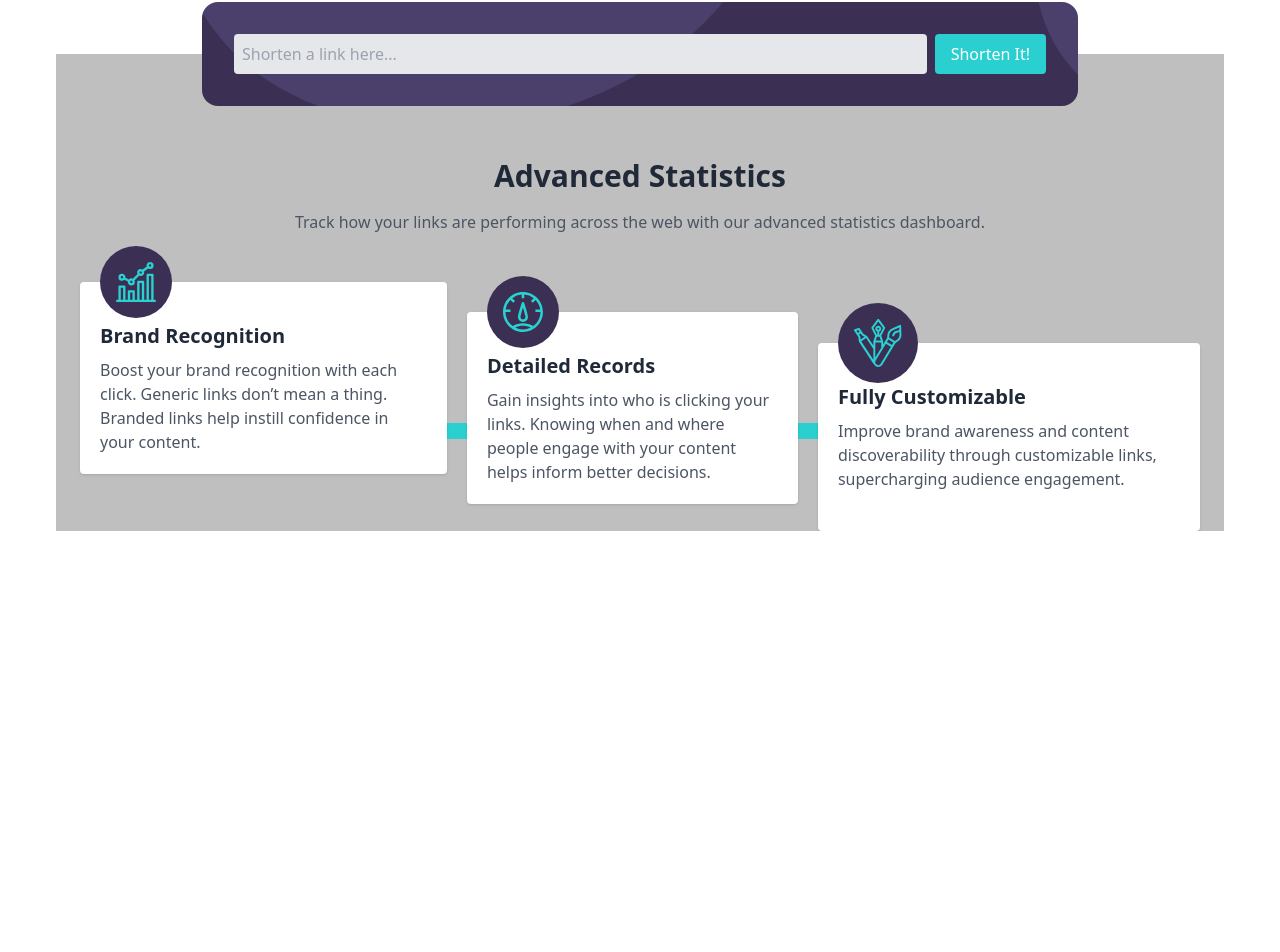
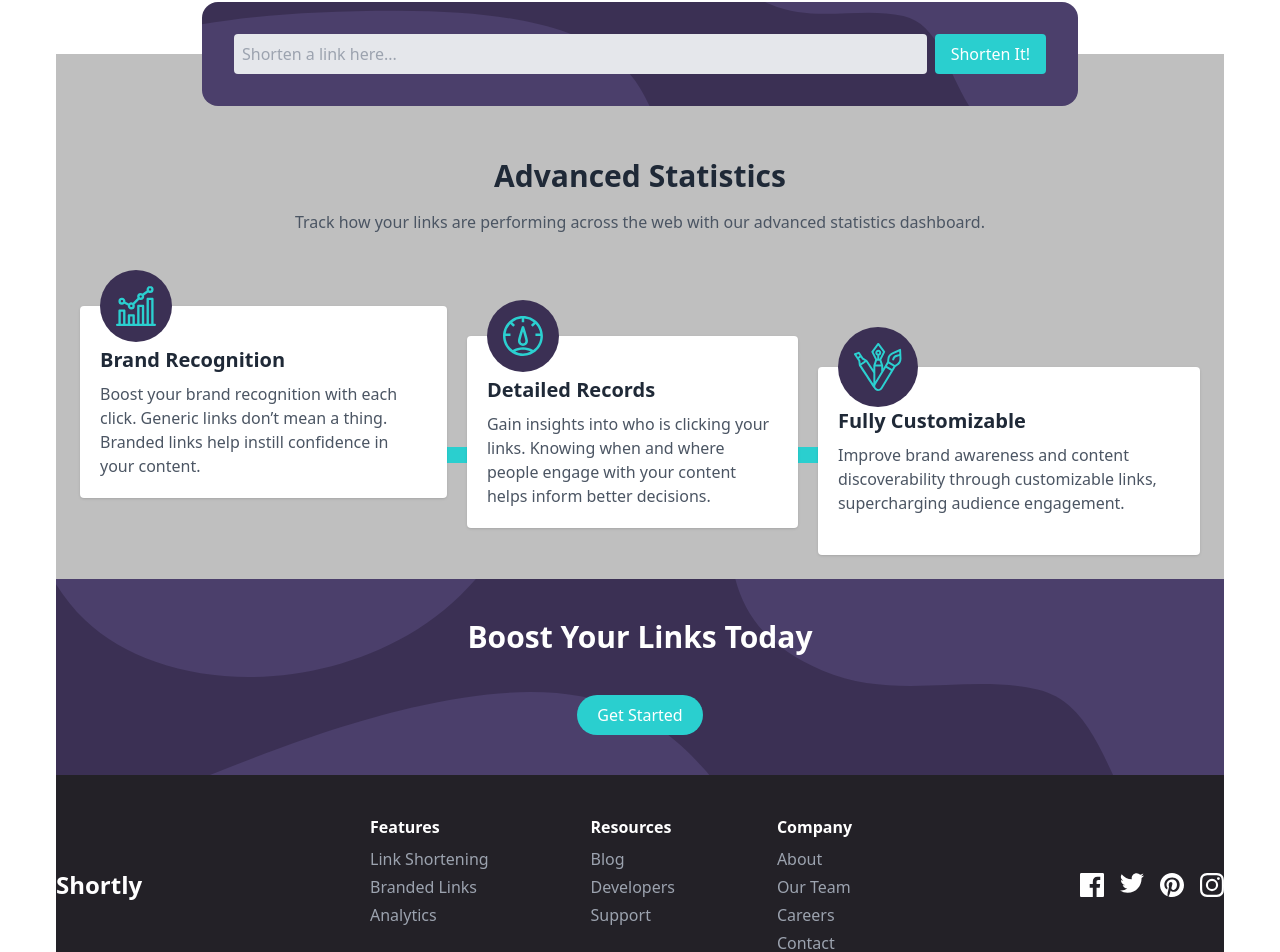
Before and after one commit to TraderJoe97/url-shortening-api, a React (Vite) app: page / in a window 1280 px wide. Shown: the part 818-1770 px from the top of the page. Before the commit the page ends 1349 px from the top, so only its background shows below. Built offline with nearby package versions, Linux system fonts and the light colour scheme.

Commit message:
create footer componet

```diff
--- a/src/App.tsx
+++ b/src/App.tsx
@@ -3,6 +3,8 @@ import Hero from '@/components/Hero'
 import heroImg from '@/assets/illustration-working.svg'
 import LinkShortener from '@/components/LinkShortener'
 import Statistics from '@/components/Statistics'
+import BoostLinks from '@/components/BoostLinks'
+import Footer from '@/components/Footer'
 function App() {
 
   return (
@@ -22,6 +24,8 @@ function App() {
           </div>
           <Statistics/>
         </div>
+        <BoostLinks/>
+        <Footer/>
       </div>
     </>
   )
--- /dev/null
+++ b/src/components/BoostLinks.tsx
@@ -0,0 +1,14 @@
+import React from 'react';
+
+const boostLinks: React.FC = () => {
+  return (
+    <div className="flex flex-col customBackground2 p-5 place-content-center align-center justify-items-center">
+      <h2 className="text-3xl m-5 font-bold text-center text-white">Boost Your Links Today</h2>
+      <div className="flex p-5 place-content-center">
+        <button className="btnPrimary py-2 px-5 rounded-full">Get Started</button>
+      </div>
+    </div>
+  );
+};
+
+export default boostLinks;
--- /dev/null
+++ b/src/components/Footer.tsx
@@ -0,0 +1,60 @@
+import React from 'react';
+import iconFacebook from '@/assets/icon-facebook.svg'
+import iconTwitter from '@/assets/icon-twitter.svg'
+import iconInstagram from '@/assets/icon-instagram.svg'
+import iconPinterest from '@/assets/icon-pinterest.svg'
+
+const Footer:React.FC = () => {
+  return (
+    <footer className="bg-Very_Dark_Violet text-white py-10">
+      <div className="container mx-auto flex flex-col lg:flex-row justify-between items-center">
+
+        {/* Brand Name */}
+        <div className="mb-6 lg:mb-0">
+          <h2 className="text-2xl font-bold">Shortly</h2>
+        </div>
+
+        {/* Footer Links */}
+        <div className="flex flex-wrap justify-around w-full lg:w-1/2">
+          <div className="mb-6 lg:mb-0">
+            <h3 className="font-semibold mb-2">Features</h3>
+            <ul className="space-y-1">
+              <li><a href="#" className="text-gray-400 hover:text-white">Link Shortening</a></li>
+              <li><a href="#" className="text-gray-400 hover:text-white">Branded Links</a></li>
+              <li><a href="#" className="text-gray-400 hover:text-white">Analytics</a></li>
+            </ul>
+          </div>
+
+          <div className="mb-6 lg:mb-0">
+            <h3 className="font-semibold mb-2">Resources</h3>
+            <ul className="space-y-1">
+              <li><a href="#" className="text-gray-400 hover:text-white">Blog</a></li>
+              <li><a href="#" className="text-gray-400 hover:text-white">Developers</a></li>
+              <li><a href="#" className="text-gray-400 hover:text-white">Support</a></li>
+            </ul>
+          </div>
+
+          <div>
+            <h3 className="font-semibold mb-2">Company</h3>
+            <ul className="space-y-1">
+              <li><a href="#" className="text-gray-400 hover:text-white">About</a></li>
+              <li><a href="#" className="text-gray-400 hover:text-white">Our Team</a></li>
+              <li><a href="#" className="text-gray-400 hover:text-white">Careers</a></li>
+              <li><a href="#" className="text-gray-400 hover:text-white">Contact</a></li>
+            </ul>
+          </div>
+        </div>
+
+        {/* Social Icons */}
+        <div className="flex space-x-4 mt-6 lg:mt-0">
+          <a href="#" aria-label="Facebook" className="text-gray-400 hover:text-white text-2xl"><img src={iconFacebook} alt="Facebook icon" /></a>
+          <a href="#" aria-label="Twitter" className="text-gray-400 hover:text-white text-2xl"><img src={iconTwitter} alt="Facebook icon" /></a>
+          <a href="#" aria-label="Pinterest" className="text-gray-400 hover:text-white text-2xl"><img src={iconPinterest} alt="Facebook icon" /></a>
+          <a href="#" aria-label="Instagram" className="text-gray-400 hover:text-white text-2xl"><img src={iconInstagram} alt="Facebook icon" /></a>
+        </div>
+      </div>
+    </footer>
+  );
+};
+
+export default Footer;
--- a/src/components/LinkShortener.tsx
+++ b/src/components/LinkShortener.tsx
@@ -81,7 +81,7 @@ const LinkShortener: React.FC = () => {
   return (
     <div className="flex flex-col w-full items-center">
       <div className="flex flex-col items-center p-6 rounded-2xl
-                    transform -translate-y-1/2 bg-Dark_Violet bg-[url('@/assets/bg-boost-desktop.svg')] bg-auto w-3/4">
+                    transform -translate-y-1/2 customBackground1 w-3/4">
         <div className="w-full flex items-center rounded-lg p-2 gap-2">
           <input
             type="text"
--- a/src/components/Statistics.tsx
+++ b/src/components/Statistics.tsx
@@ -48,7 +48,7 @@ const Statistics: React.FC = () => {
         <h2 className="text-3xl font-bold text-gray-800">Advanced Statistics</h2>
         <p className="text-gray-600 mt-4">Track how your links are performing across the web with our advanced statistics dashboard.</p>
       </div>
-      <div className="staggered flex flex-col  justify-center gap-5 px-6 blueStrip ">
+      <div className="staggered flex flex-col  justify-center gap-5 p-6 blueStrip ">
         {statsData.map((stat, index) => (
           <StatisticCard
             key={index}
--- a/src/index.css
+++ b/src/index.css
@@ -79,3 +79,29 @@
   max-width: 1200px; /* Set a max-width to limit width */
   padding: 0 1rem; /* Optional padding for spacing */
 }
+
+.customBackground1 {
+  background-color: var(--dark-violet);
+  background-image: url('@/assets/bg-shorten-mobile.svg');
+  background-position: center; /* Center the image */
+  background-repeat: no-repeat; /* Do not repeat the image */
+  background-size: cover;
+
+  @media screen and (min-width: 1024px) {
+
+    background-image: url('@/assets/bg-shorten-desktop.svg'); /* Use larger image on larger screens */
+  }
+}
+
+.customBackground2 {
+  background-color: var(--dark-violet);
+  background-image: url('@/assets/bg-boost-mobile.svg');
+  background-position: center; /* Center the image */
+  background-repeat: no-repeat; /* Do not repeat the image */
+  background-size: cover;
+
+  @media screen and (min-width: 1024px) {
+
+    background-image: url('@/assets/bg-boost-desktop.svg'); /* Use larger image on larger screens */
+  }
+}
```
